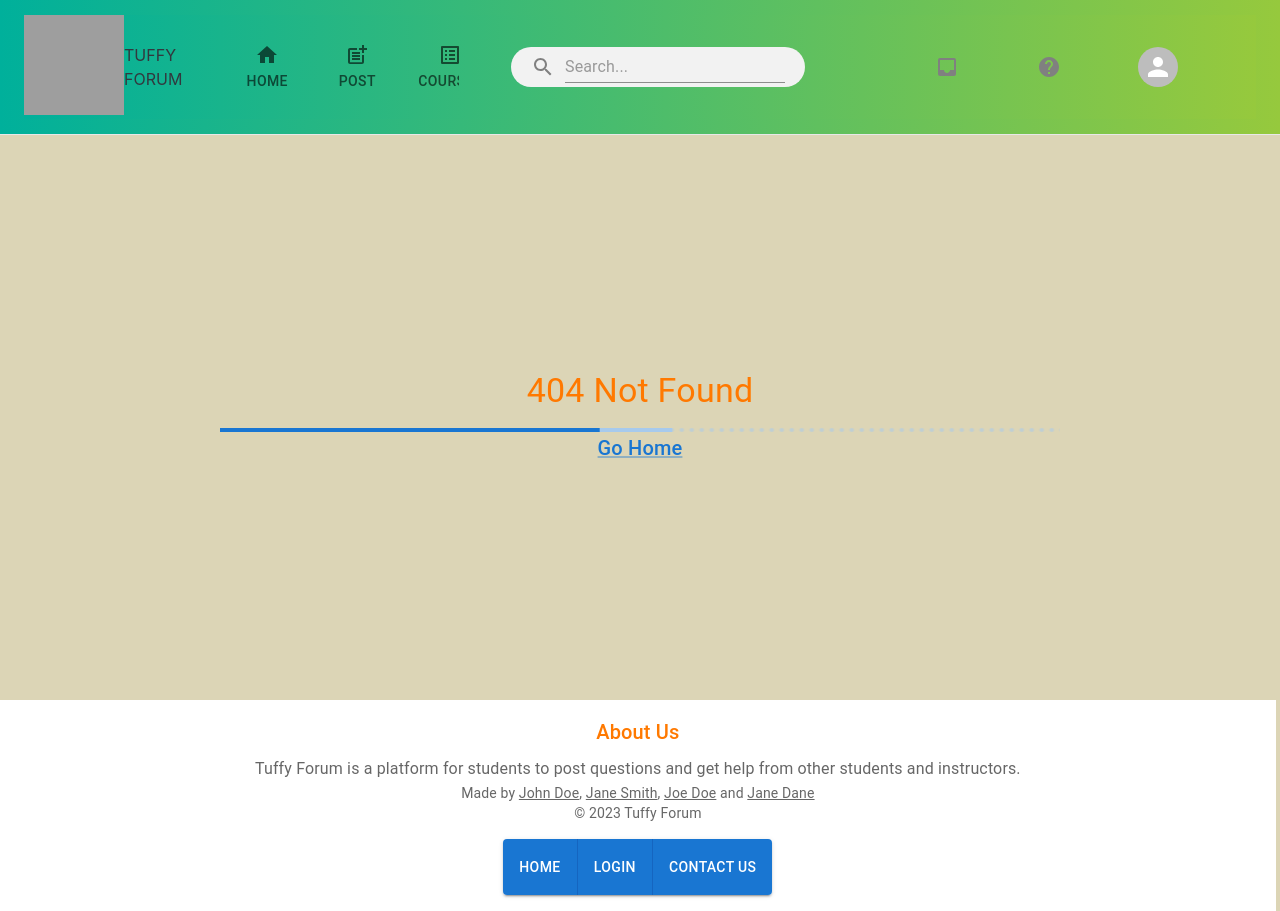
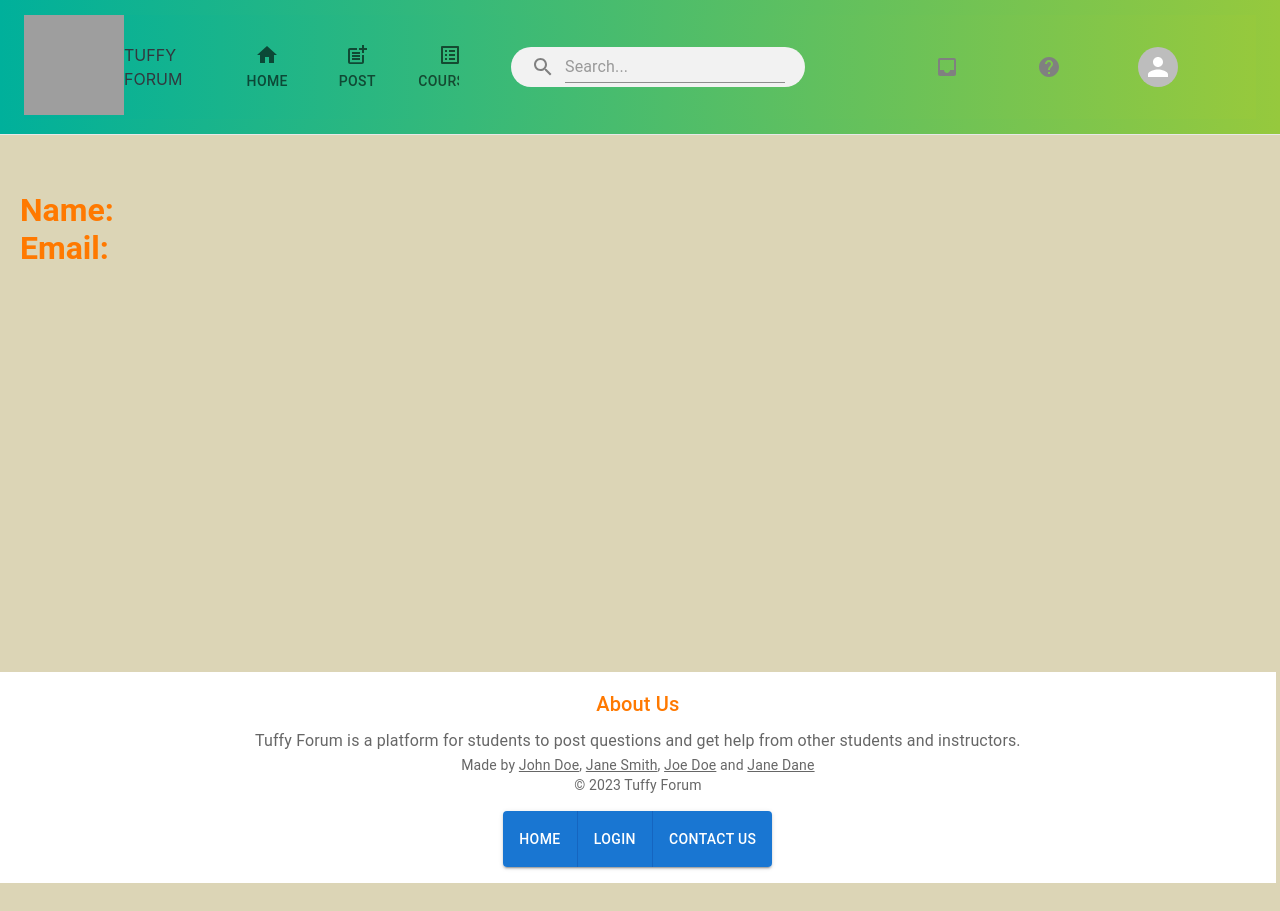
Before and after one commit to David-S409/tuffy-forum, a React (Vite) app: page /profile/u in a window 1280 px wide. After the commit the page ends 883 px from the top, so only its background shows below. Built offline with nearby package versions, Linux system fonts and the light colour scheme; grey boxes are pictures that could not be loaded.

Commit message:
change type error

```diff
--- a/src/App.tsx
+++ b/src/App.tsx
@@ -9,6 +9,7 @@ import Navbar from './components/Navigation/Navbar';
 import { NewQuestionForm } from './pages/Question/NewQuestionForm';
 import Footer from './components/Footer/footer';
 import NewCourseForm from './pages/Course/CoursesPage';
+import ProfilePage from './pages/ProfilePage/ProfilePage';
 
 export function App() {
   return (
@@ -18,6 +19,7 @@ export function App() {
         throw new Error('Function not implemented.');
       } } />} />
       <Route path="/login" element={<LoginPage />} />
+      <Route path="/profile/u/" element={<ProfilePage />} />
       <Route path="/login/success" element={<LoginSuccess />} />
       <Route path="/post" element={<NewQuestionForm />} />
       <Route path="*" element={<NotFound />} />
--- a/src/appSlice.ts
+++ b/src/appSlice.ts
@@ -10,7 +10,7 @@ export interface UserState {
   id: number;
   firstName: string;
   lastName: string;
-  googleId: string;
+  googleID: string;
   email: string;
   profileImg: string;
 }
--- a/src/components/Navigation/Navbar.tsx
+++ b/src/components/Navigation/Navbar.tsx
@@ -110,7 +110,7 @@ export default function Navbar() {
   const navigate = useNavigate();
 
   const {user, isAuth} = useSelector((state: RootState) => state.app);
-
+  const profileUrl = `/profile/u/#${user?.id}`;
   const checkUser = localStorage.getItem('auth');
 
   const [anchorEl, setAnchorEl] = useState<null | HTMLElement>(null);
@@ -200,8 +200,8 @@ export default function Navbar() {
                 <><Avatar
                   style={{ cursor: 'pointer'}}
                   sx={{boxShadow: 5}}
+                  alt={user?.googleID}
                   src={user?.profileImg}
-                  alt={user?.googleId}
                   onClick={handleMenu}
                   >
                   </Avatar>
@@ -226,7 +226,7 @@ export default function Navbar() {
                     >
                       {user?.firstName}
                     </Typography>
-                    <MenuItem component={Link} href="/profile">Profile</MenuItem>
+                    <MenuItem component={Link} href={profileUrl}>Profile</MenuItem>
                     <MenuItem onClick={logoutUser}>Logout</MenuItem>
                   </Menu>
                   </>
--- a/src/pages/ProfilePage/ProfilePage.tsx
+++ b/src/pages/ProfilePage/ProfilePage.tsx
@@ -1,3 +1,12 @@
+import { RootState } from '../../store';
+import { useSelector } from 'react-redux';
+
 export default function ProfilePage() {
-    return <h1>Hello</h1>
+    const { user } = useSelector((state: RootState) => state.app);
+    return (
+    <h1>
+        Name: {user?.firstName} {user?.lastName}<br></br>
+        Email: {user?.email}
+    </h1>
+    )
 }
```
